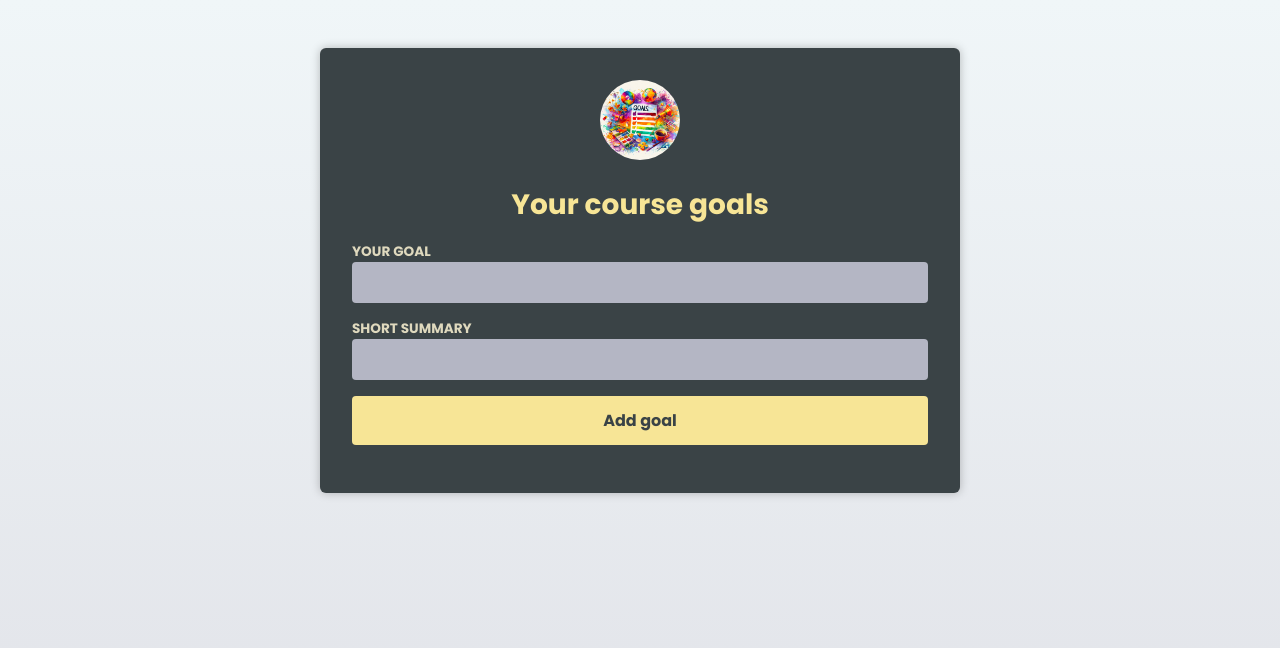
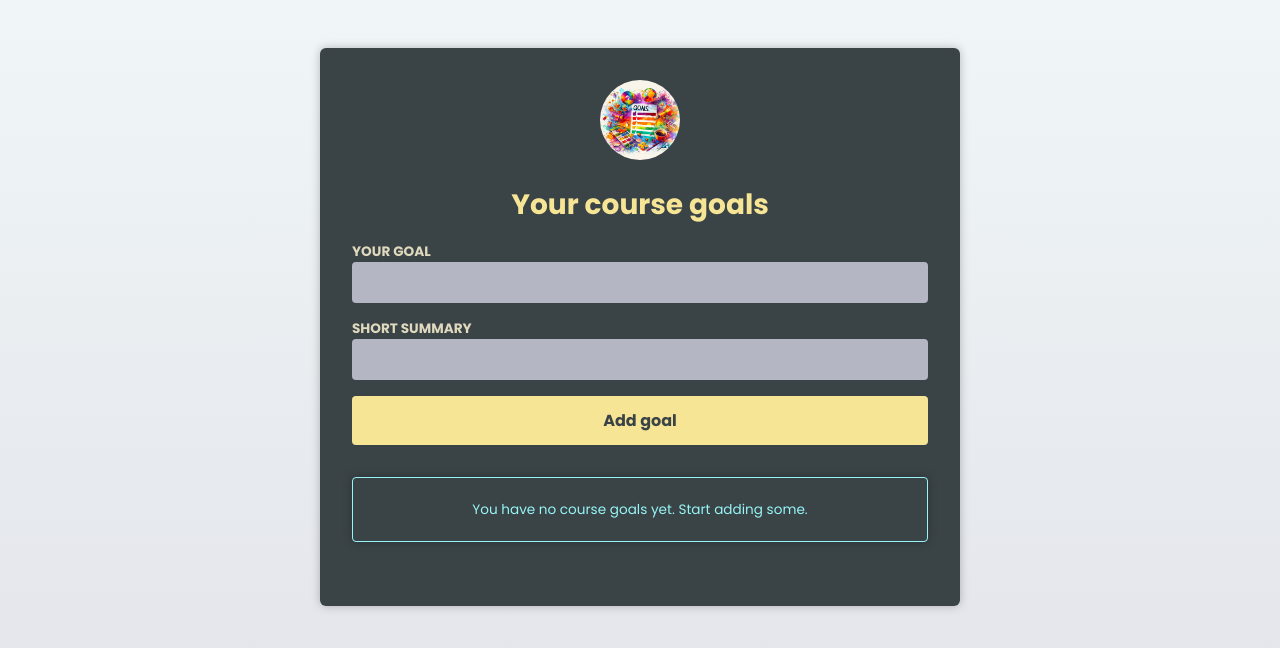
Before and after one commit to AshKemp/react-ts-course, a React (Vite) app: page / in a window 1280 px wide. Shown: the top 648 px of the page. Built offline with nearby package versions, Linux system fonts and the light colour scheme; the HTML template or start-up script is replaced by a standard one.

Commit message:
1. update styles 2. Add InfoBox component for hint and warning

```diff
--- a/src/components/CourseGoalList.tsx
+++ b/src/components/CourseGoalList.tsx
@@ -1,5 +1,7 @@
 import CourseGoal from "./CourseGoal";
 import { type CourseGoal as CGoal } from "../App";
+import InfoBox from "./InfoBox";
+import { ReactNode } from "react";
 
 type CourseGoalListProps = {
   goals: CGoal[];
@@ -9,17 +11,39 @@
   goals,
   onDeleteGoal,
 }: CourseGoalListProps) {
+  if (goals.length === 0) {
     return (
+      <InfoBox mode="hint">
+        You have no course goals yet. Start adding some.
+      </InfoBox>
+    );
+  }
+  let warningBox: ReactNode;
+  if (goals.length >= 4) {
+    warningBox = (
+      <InfoBox mode="warning">
+        You are collecting a lot of goals. Don't put too much on the plate!
+      </InfoBox>
+    );
+  }
+  return (
+    <>
+      {warningBox}
       <ul>
         {goals.map((goal) => {
           return (
             <li key={goal.id}>
-            <CourseGoal id={goal.id} title={goal.title} onDelete={onDeleteGoal}>
+              <CourseGoal
+                id={goal.id}
+                title={goal.title}
+                onDelete={onDeleteGoal}
+              >
                 <p>{goal.description}</p>
               </CourseGoal>
             </li>
           );
         })}
       </ul>
+    </>
   );
 }
--- /dev/null
+++ b/src/components/InfoBox.tsx
@@ -0,0 +1,21 @@
+import { ReactNode } from "react";
+
+type InfoBoxProps = {
+  mode: "hint" | "warning";
+  children: ReactNode;
+};
+export default function InfoBox({ mode, children }: InfoBoxProps) {
+  if (mode === "hint") {
+    return (
+      <aside className="infobox infobox-hint">
+        <p>{children}</p>
+      </aside>
+    );
+  }
+  return (
+    <aside className="infobox infobox-warning warning--medium">
+      <h2>Warning</h2>
+      <p>{children}</p>
+    </aside>
+  );
+}
--- a/src/index.css
+++ b/src/index.css
@@ -1,11 +1,11 @@
-@import url('https://fonts.googleapis.com/css2?family=Poppins:wght@400;700&display=swap');
+@import url("https://fonts.googleapis.com/css2?family=Poppins:wght@400;700&display=swap");
 
 * {
   box-sizing: border-box;
 }
 
 html {
-  font-family: 'Poppins', sans-serif;
+  font-family: "Poppins", sans-serif;
 }
 
 body {
@@ -126,7 +126,31 @@
   color: #f9a73b;
 }
 
-.fallback {
+.infobox {
+  margin: 2rem 0;
+  padding: 0.5rem;
   text-align: center;
-  color: #acd1ce;
+  box-shadow: 0 0 10px rgba(0, 0, 0, 0.25);
+  font-size: 0.85rem;
+  border-radius: 4px;
 }
+
+.infobox-hint {
+  border: 1px solid #96f5f7;
+  color: #96f5f7;
+}
+
+.infobox-warning.warning--low {
+  border: 1px solid #f6d84f;
+  color: #f6d84f;
+}
+
+.infobox-warning.warning--medium {
+  border: 1px solid #f9a73b;
+  color: #f9a73b;
+}
+
+.infobox-warning.warning--high {
+  border: 1px solid #f97373;
+  color: #f97373;
+}
```
Lines whose indentation alone changed are shown as unchanged.
